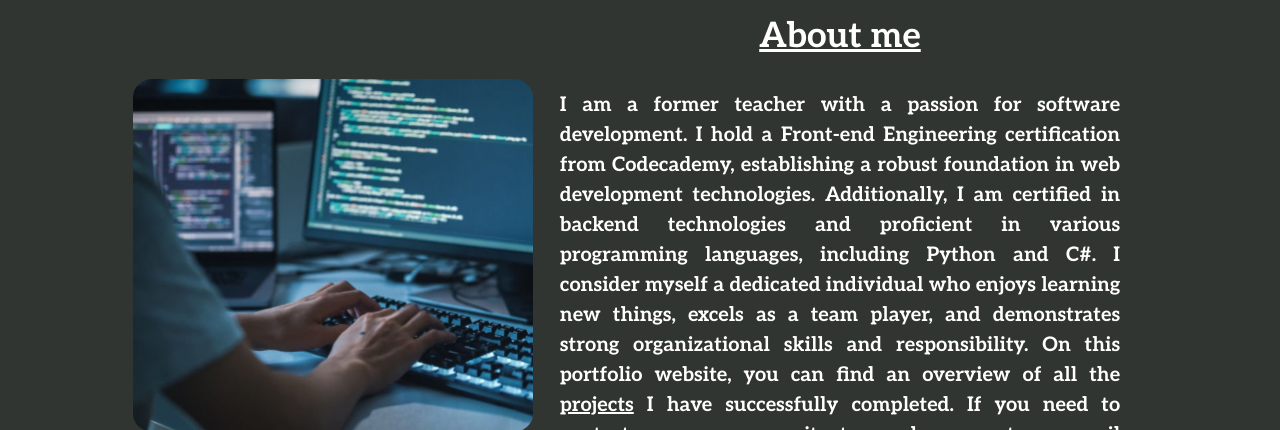
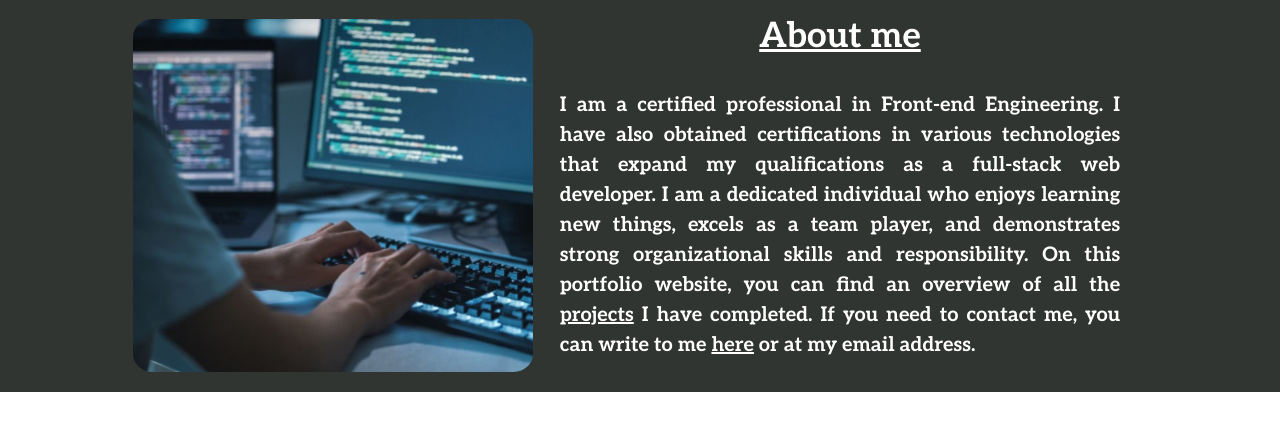
Before and after one commit to light-roast/portfolio-react, a React (Vite) app: page / in a window 1280 px wide. Shown: the part 495-925 px from the top of the page. Built offline with nearby package versions, Linux system fonts and the light colour scheme; some icons are missing.

Commit message:
Small modification to home jsx

```diff
--- a/src/components/Home/Home.jsx
+++ b/src/components/Home/Home.jsx
@@ -46,7 +46,7 @@ function Home({setNavLink}) {
                 <div className={styles.sectionA}>
                     <h1><u>About me</u></h1>
 
-<h3>I am a former teacher with a passion for software development. I hold a Front-end Engineering certification from Codecademy, establishing a robust foundation in web development technologies. Additionally, I am certified in backend technologies and proficient in various programming languages, including Python and C#. I consider myself a dedicated individual who enjoys learning new things, excels as a team player, and demonstrates strong organizational skills and responsibility. On this portfolio website, you can find an overview of all the <u className={styles.u} onClick={handleClick}>projects</u> I have successfully completed. If you need to contact me, you can write to me <u className={styles.u} onClick={handleClickC}>here</u> or at my email address found in the footer.</h3>
+<h3>I am a certified professional in Front-end Engineering. I have also obtained certifications in various technologies that expand my qualifications as a full-stack web developer. I am a dedicated individual who enjoys learning new things, excels as a team player, and demonstrates strong organizational skills and responsibility. On this portfolio website, you can find an overview of all the <u className={styles.u} onClick={handleClick}>projects</u> I have completed. If you need to contact me, you can write to me <u className={styles.u} onClick={handleClickC}>here</u> or at my email address.</h3>
                 </div>
                 </section>
             </article>
```
